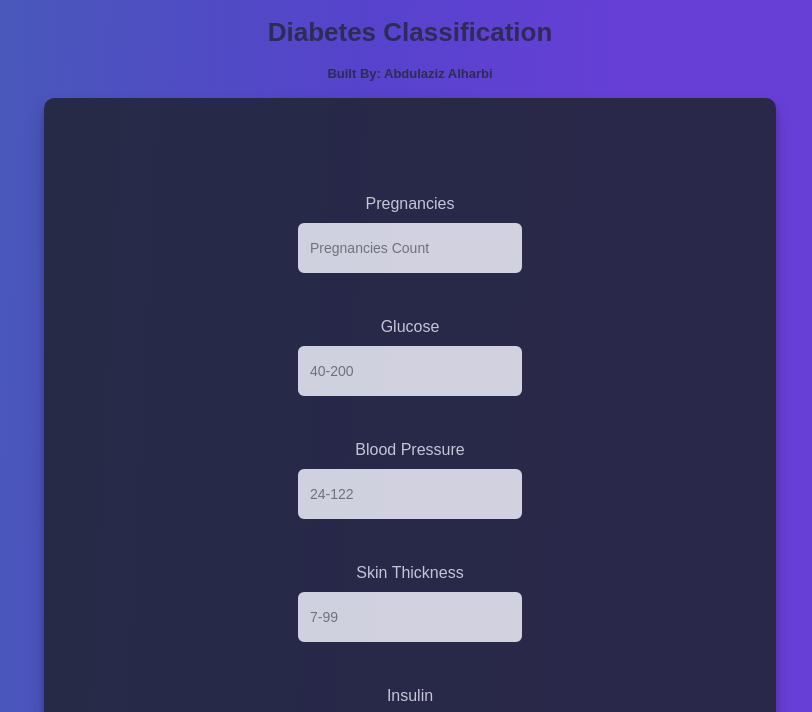
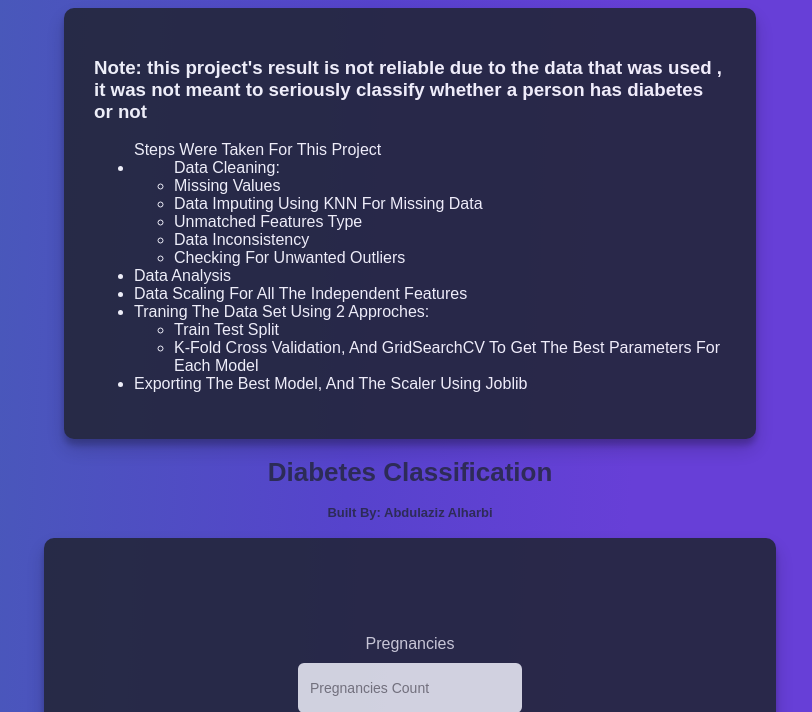
Before and after one commit to 3zHrb/DataScience-DiabetesClassification, a Flask app: page / in a window 1280 px wide. Shown: the top 712 px of the page, without its empty margins (230-1042 px from the left). Run offline with Flask 3, Linux system fonts and the light colour scheme; parts of the project's set-up code (start-up, migrations or seed data) failed here and were passed over.

Commit message:
website is reday to be deployed v1

```diff
--- a/Diabetes_Website/statics/style.css
+++ b/Diabetes_Website/statics/style.css
@@ -157,3 +157,15 @@ button:hover {
     margin-bottom: 10px;
     text-decoration: underline 3px cyan;
 }
+
+.AboutThisProject {
+    background-color: #23263b;
+    box-shadow: rgba(0, 0, 0, 0.19) 0px 10px 20px, rgba(0, 0, 0, 0.23) 0px 6px 6px;
+    padding: 30px;
+    color: white;
+    font-family: Arial, Helvetica, sans-serif;
+    border-radius: 10px;
+    margin: auto;
+    width: 50%;
+    opacity: 0.9;
+}
--- a/Diabetes_Website/templates/index.html
+++ b/Diabetes_Website/templates/index.html
@@ -10,6 +10,37 @@
 
 <body>
 
+    <div class="AboutThisProject">
+        <h3>Note: this project's result is not reliable due to the data that was used
+            , it was not meant to seriously classify whether a person has diabetes or not
+        </h3>
+        <ul> Steps Were Taken For This Project
+            <li>
+                <ul>Data Cleaning:
+                    <li>Missing Values</li>
+                    <li>Data Imputing Using KNN For Missing Data</li>
+                    <li>Unmatched Features Type</li>
+                    <li>Data Inconsistency</li>
+                    <li>Checking For Unwanted Outliers</li>
+                </ul>
+            </li>
+            <li>Data Analysis</li>
+            <li>Data Scaling For All The Independent Features</li>
+            <li>Traning The Data Set Using 2 Approches:
+                <ul>
+                    <li>
+                        Train Test Split
+                    </li>
+                    <li>
+                        K-Fold Cross Validation, And GridSearchCV To Get The Best Parameters For Each Model
+                    </li>
+                </ul>
+            </li>
+            <li>
+                Exporting The Best Model, And The Scaler Using Joblib
+            </li>
+        </ul>
+    </div>
     <div class="ProjectDiscription">
         <h1 id='test'>Diabetes Classification</h1>
         <h4>Built By: Abdulaziz Alharbi</h4>
```
Also changed, not shown: 3 other files.
